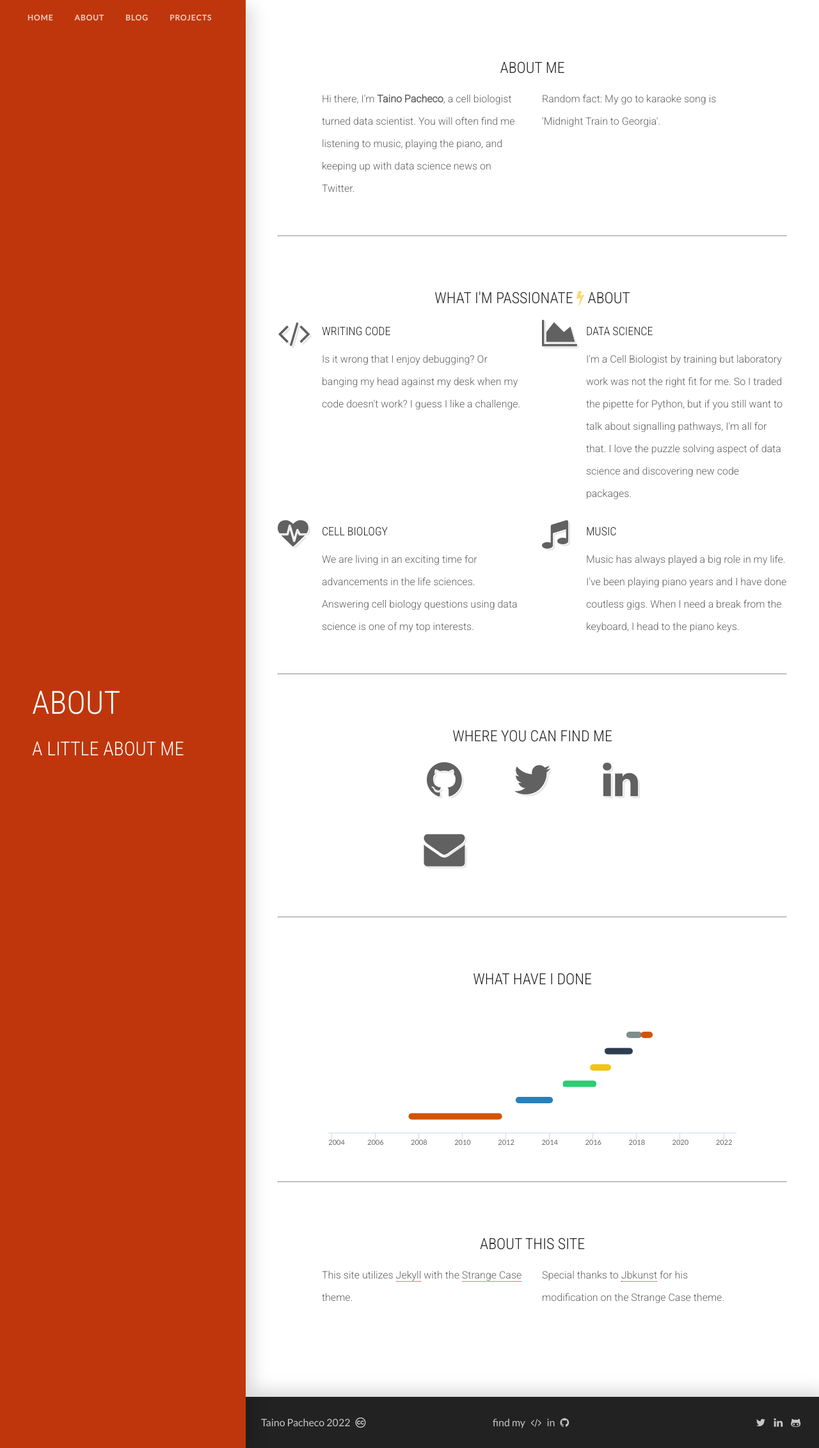
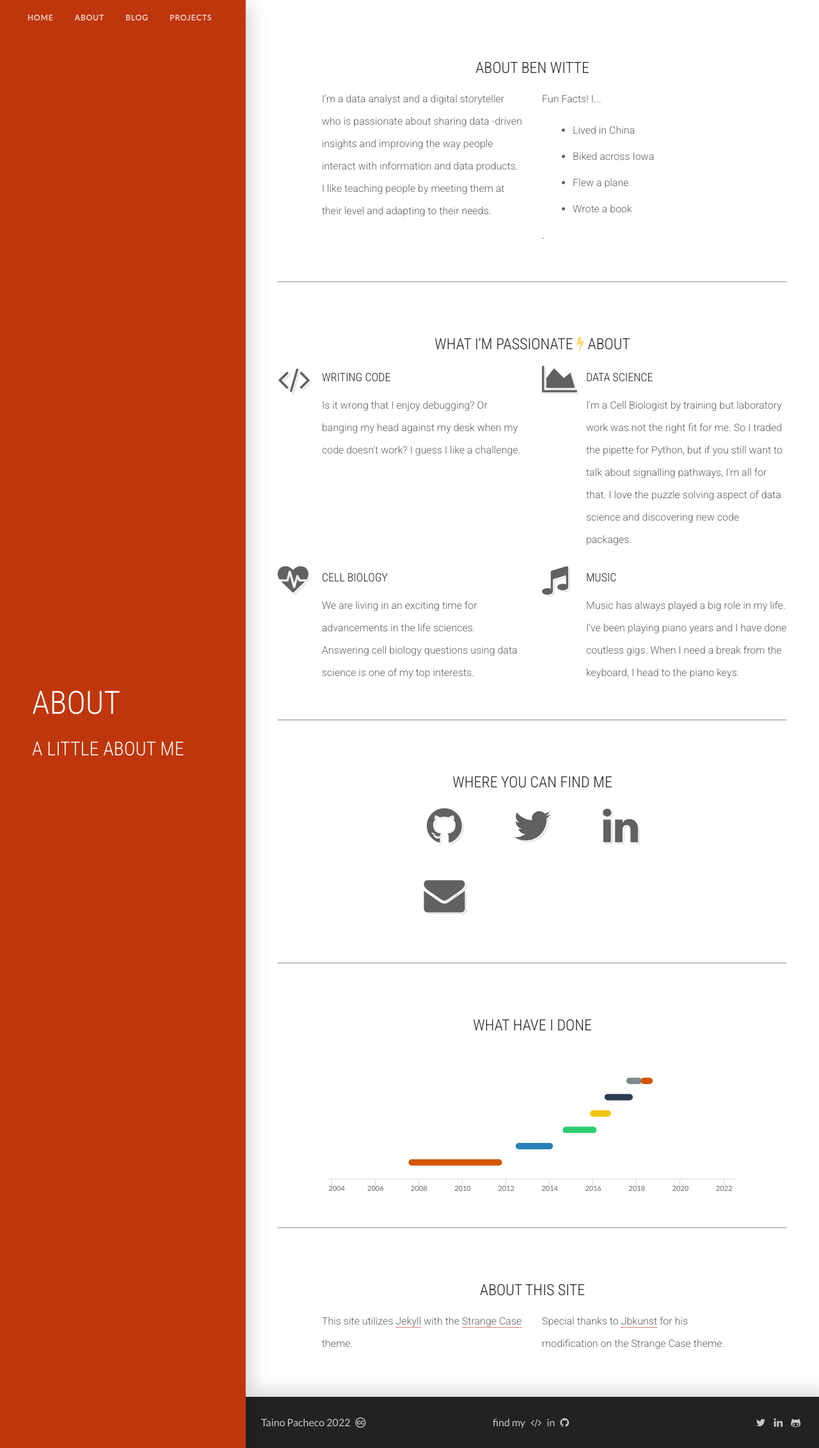
Before and after one commit to benwitte/benwitte.github.io, a Jekyll site: the page built from _pages/about.html, in a window 1280 px wide. Shown: the whole page at 64% size. Built offline with Jekyll 4.4.1, drawn with Linux system fonts in a browser that asks for light colours; nearby versions of some CDN libraries.

Commit message:
updating about me general

```diff
--- a/_pages/about.html
+++ b/_pages/about.html
@@ -12,17 +12,23 @@ favicon: favicon-Code.ico
 
     <div class="row">
       <div class="col-md-12 text-center">
-        <h2>About Me</h2>
+        <h2>About Ben Witte</h2>
       </div>
       <div class="col-md-5 col-sm-12 col-md-offset-1">
-        <p>Hi there, I'm <strong>Taino Pacheco</strong>, a cell biologist turned
-          data scientist.  You will often find me listening to music, playing the piano,
-          and keeping up with data science news on Twitter.
+        <p>I’m a data analyst and a digital storyteller who is passionate about sharing data -driven insights and improving
+          the way people interact with information and data products. I like teaching people by meeting them at their
+          level and adapting to their needs.
         </p>
       </div>
       <div class="col-md-5 col-sm-12">
-        <p>Random fact: My go to
-          karaoke song is 'Midnight Train to Georgia'.</p>
+        <p>Fun Facts! I...
+        <ul>
+          <li>Lived in China</li>
+          <li>Biked across Iowa</li>
+          <li>Flew a plane</li>
+          <li>Wrote a book</li>
+        </ul>
+        .</p>
       </div>
     </div>
 
--- a/atom.xml
+++ b/atom.xml
@@ -23,7 +23,7 @@ layout: null
    <updated>{{ post.date | date_to_xmlschema }}</updated>
    <id>{{ site.url }}{{ post.id }}</id>
    <content type="html">
-    {{ post.content | replace: 'src="/', 'src="http://tai-pach.github.io/' | xml_escape }}
+    {{ post.content | replace: 'src="/', 'src="http://benwitte.github.io/' | xml_escape }}
     </content>
  </entry>
  {% endfor %}
```
